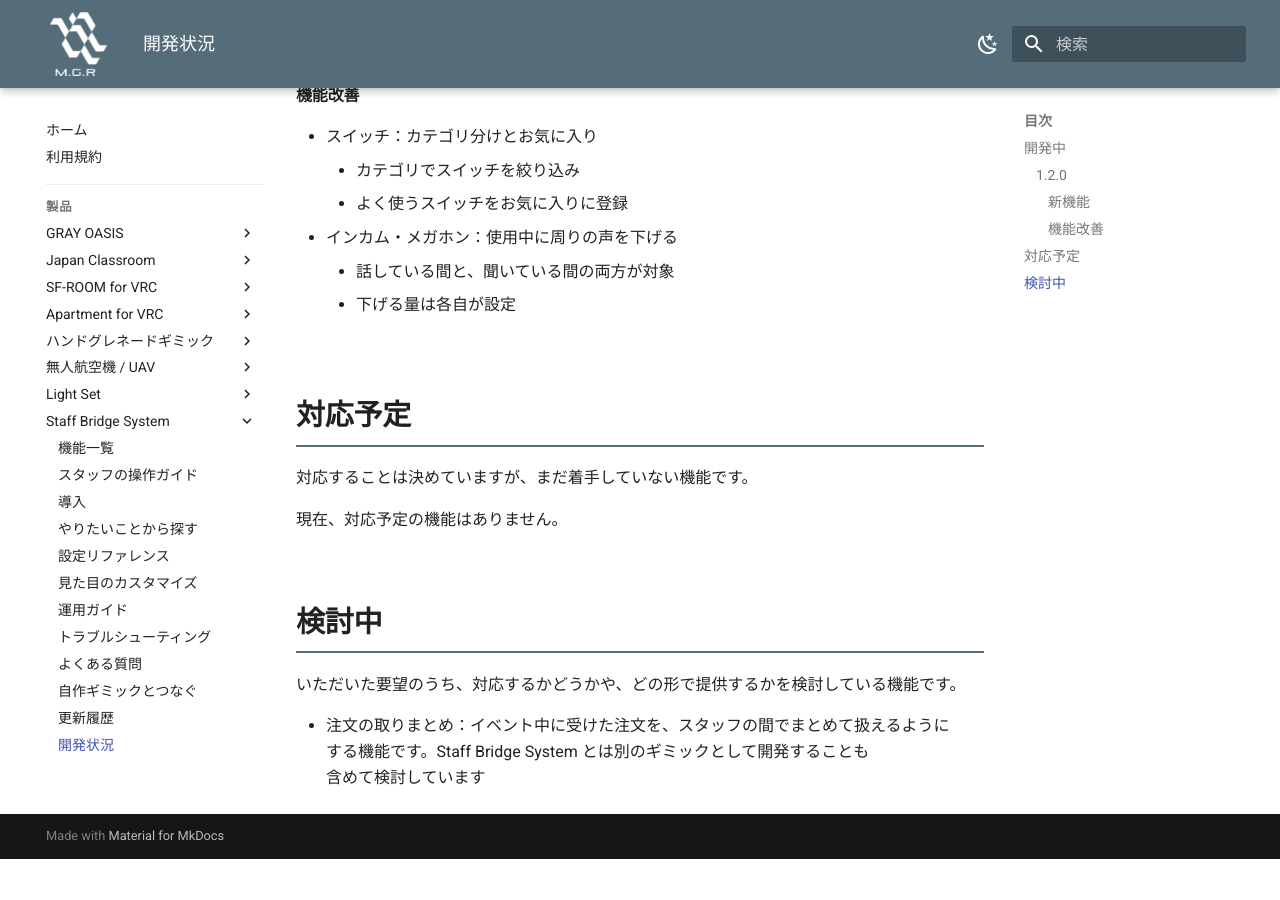
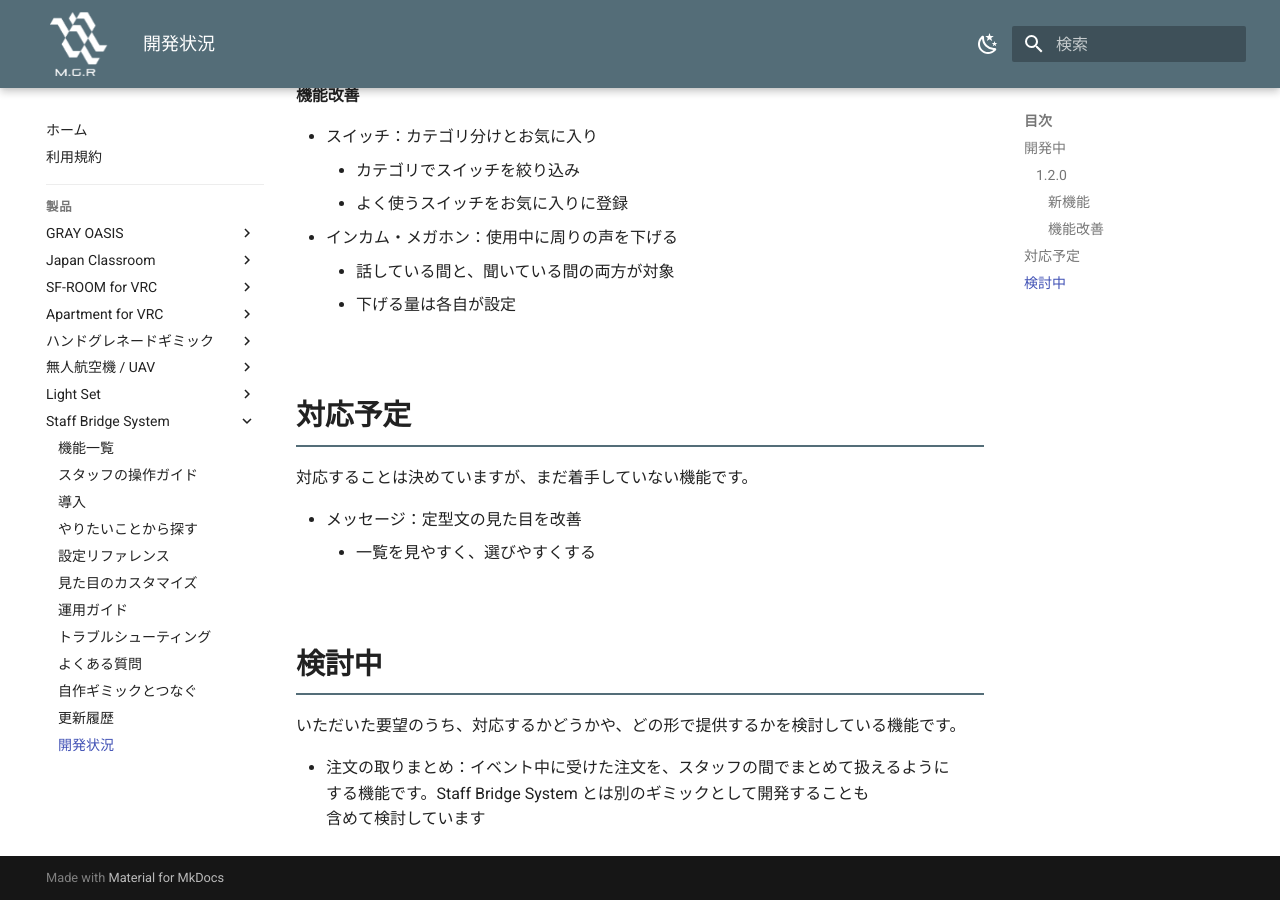
Before and after one commit to MAGURO-git/ProductArchive, an MkDocs documentation site: the page built from docs/staff-bridge-system/roadmap.md, in a window 1280 px wide and 900 px high, scrolled down 677 px. Built offline with MkDocs 1.6.1 and Material for MkDocs 9.7.7, drawn with Linux system fonts in a browser that asks for light colours; before the commit the page ends 1536 px from its top, so only the background shows below that.

Commit message:
SBS: 開発状況の対応予定に、メッセージの定型文の見た目の改善を追加する
Co-Authored-By: Claude Sonnet 5.5 <noreply@anthropic.com>

```diff
--- a/docs/staff-bridge-system/roadmap.md
+++ b/docs/staff-bridge-system/roadmap.md
@@ -30,7 +30,8 @@ Staff Bridge System で、いま作っている機能と、今後対応する予
 
 対応することは決めていますが、まだ着手していない機能です。
 
-現在、対応予定の機能はありません。
+- メッセージ：定型文の見た目を改善
+    - 一覧を見やすく、選びやすくする
 
 ## 検討中 { #considering }
 
```
